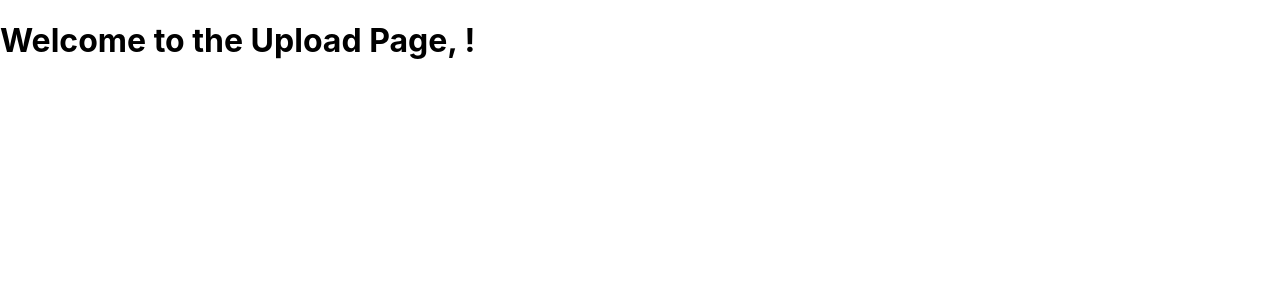
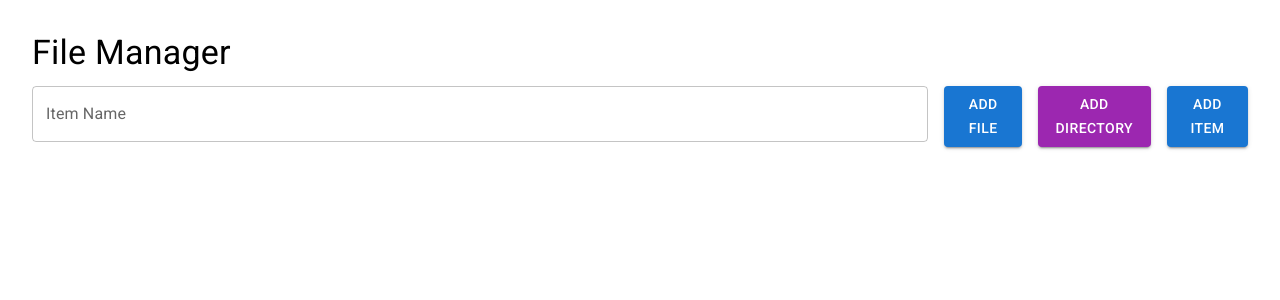
Before and after one commit to ArashMozhd/ReactCBot, a React (Create React App) app in the folder client/: page /upload in a window 1280 px wide. Shown: the top 300 px of the page. Built offline with nearby package versions, Linux system fonts and the light colour scheme; sample sign-in values are in the browser's storage.

Commit message:
Addin the uploade page with file manager

```diff
--- a/client/package.json
+++ b/client/package.json
@@ -12,6 +12,7 @@
     "@testing-library/react": "^13.4.0",
     "@testing-library/user-event": "^13.5.0",
     "react": "^18.3.1",
+    "react-beautiful-dnd": "^13.1.1",
     "react-dom": "^18.3.1",
     "react-router-dom": "^6.23.1",
     "react-scripts": "^3.0.1",
--- a/client/src/App.js
+++ b/client/src/App.js
@@ -1,5 +1,51 @@
+// import React from 'react';
+// import { BrowserRouter, Routes, Route } from 'react-router-dom';
+// import Chat from './pages/Chat';
+// import Upload from './pages/Upload';
+// import About from './pages/About';
+// import Auth from './pages/Auth';
+// import Home from './pages/Home';
+// import ProtectedRoute from './components/ProtectedRoute';
+
+// function App() {
+//   return (
+//     <BrowserRouter>
+//       <Routes>
+//         <Route
+//           path="/home"
+//           element={
+//             <ProtectedRoute>
+//               <Home />
+//             </ProtectedRoute>
+//           }
+//         />
+//         <Route
+//           path="/chat"
+//           element={
+//             <ProtectedRoute>
+//               <Chat />
+//             </ProtectedRoute>
+//           }
+//         />
+//         <Route
+//           path="/upload"
+//           element={
+//             <ProtectedRoute>
+//               <Upload />
+//             </ProtectedRoute>
+//           }
+//         />
+//         <Route path="/about" element={<About />} />
+//         <Route path="/auth" element={<Auth />} />
+//       </Routes>
+//     </BrowserRouter>
+//   );
+// }
+
+// export default App;
+
 import React from 'react';
-import { BrowserRouter, Routes, Route } from 'react-router-dom';
+import { BrowserRouter, Routes, Route, Navigate } from 'react-router-dom';
 import Chat from './pages/Chat';
 import Upload from './pages/Upload';
 import About from './pages/About';
@@ -11,6 +57,7 @@ function App() {
   return (
     <BrowserRouter>
       <Routes>
+        <Route path="/" element={<Navigate to="/home" />} />
         <Route
           path="/home"
           element={
--- a/client/src/pages/Upload.jsx
+++ b/client/src/pages/Upload.jsx
@@ -1,17 +1,103 @@
-// Upload.jsx
-import React from 'react';
-import { useLocation } from 'react-router-dom';
+import React, { useState } from 'react';
+import { Button, TextField, List, ListItem, ListItemText, IconButton, Typography, Box, Paper } from '@mui/material';
+import { Delete, Folder, FolderOpen } from '@mui/icons-material';
+import { DragDropContext, Draggable, Droppable } from 'react-beautiful-dnd';
 
-function Upload() {
-    const location = useLocation();
-    const { fullName } = location.state || {};
+const FileManager = () => {
+  const [directories, setDirectories] = useState([]);
+  const [newItemName, setNewItemName] = useState('');
+  const [isDirectory, setIsDirectory] = useState(false);
 
-    return (
-        <div>
-            <h1>Welcome to the Upload Page, {fullName}!</h1>
-            {/* Upload components or content */}
-        </div>
-    );
-}
+  const handleAddItem = () => {
+    const newItem = {
+      id: Date.now().toString(),
+      name: newItemName,
+      isDirectory,
+      isOpen: false,
+      children: isDirectory ? [] : null
+    };
 
-export default Upload;
+    setDirectories([...directories, newItem]);
+    setNewItemName('');
+  };
+
+  const handleDeleteItem = (id) => {
+    setDirectories(directories.filter(item => item.id !== id));
+  };
+
+  const onDragEnd = (result) => {
+    if (!result.destination) return;
+
+    const items = Array.from(directories);
+    const [reorderedItem] = items.splice(result.source.index, 1);
+    items.splice(result.destination.index, 0, reorderedItem);
+
+    setDirectories(items);
+  };
+
+  const renderDirectory = (dir, index) => (
+    <Draggable key={dir.id} draggableId={dir.id} index={index}>
+      {(provided) => (
+        <ListItem
+          ref={provided.innerRef}
+          {...provided.draggableProps}
+          {...provided.dragHandleProps}
+          component={Paper}
+          sx={{ mb: 1 }}
+        >
+          <ListItemText primary={dir.name} />
+          <IconButton onClick={() => handleDeleteItem(dir.id)}>
+            <Delete />
+          </IconButton>
+          {dir.isDirectory && (
+            <IconButton onClick={() => setDirectories(directories.map(d => d.id === dir.id ? { ...d, isOpen: !d.isOpen } : d))}>
+              {dir.isOpen ? <FolderOpen /> : <Folder />}
+            </IconButton>
+          )}
+          {dir.isDirectory && dir.isOpen && dir.children && (
+            <List sx={{ pl: 4 }}>
+              {dir.children.map((child, idx) => renderDirectory(child, idx))}
+            </List>
+          )}
+        </ListItem>
+      )}
+    </Draggable>
+  );
+
+  return (
+    <Box sx={{ p: 4 }}>
+      <Typography variant="h4" gutterBottom>
+        File Manager
+      </Typography>
+      <Box sx={{ display: 'flex', gap: 2, mb: 2 }}>
+        <TextField
+          label="Item Name"
+          value={newItemName}
+          onChange={(e) => setNewItemName(e.target.value)}
+          fullWidth
+        />
+        <Button variant="contained" color="primary" onClick={() => setIsDirectory(false)}>
+          Add File
+        </Button>
+        <Button variant="contained" color="secondary" onClick={() => setIsDirectory(true)}>
+          Add Directory
+        </Button>
+        <Button variant="contained" onClick={handleAddItem}>
+          Add Item
+        </Button>
+      </Box>
+      <DragDropContext onDragEnd={onDragEnd}>
+        <Droppable droppableId="directories">
+          {(provided) => (
+            <List ref={provided.innerRef} {...provided.droppableProps} sx={{ width: '100%' }}>
+              {directories.map((dir, index) => renderDirectory(dir, index))}
+              {provided.placeholder}
+            </List>
+          )}
+        </Droppable>
+      </DragDropContext>
+    </Box>
+  );
+};
+
+export default FileManager;
--- a/package.json
+++ b/package.json
@@ -3,7 +3,7 @@
     "@emotion/react": "^11.11.4",
     "@emotion/styled": "^11.11.5",
     "@mui/icons-material": "^5.15.17",
-    "@mui/material": "^5.15.17",
+    "@mui/material": "^5.15.18",
     "bootstrap": "^5.3.3"
   }
 }
```
Also changed, not shown: 2 other files (tests, documents, lock files or other folders).
